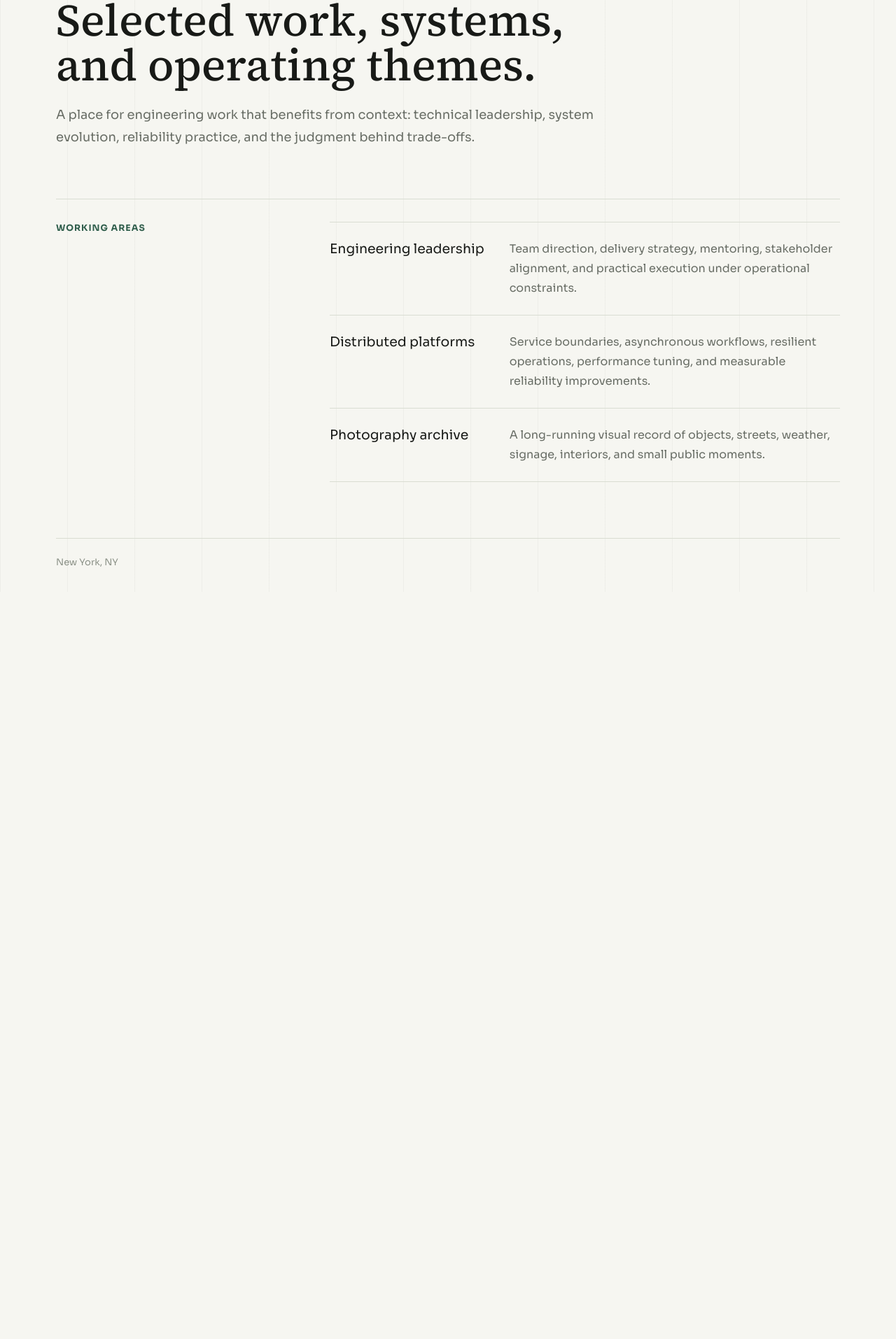
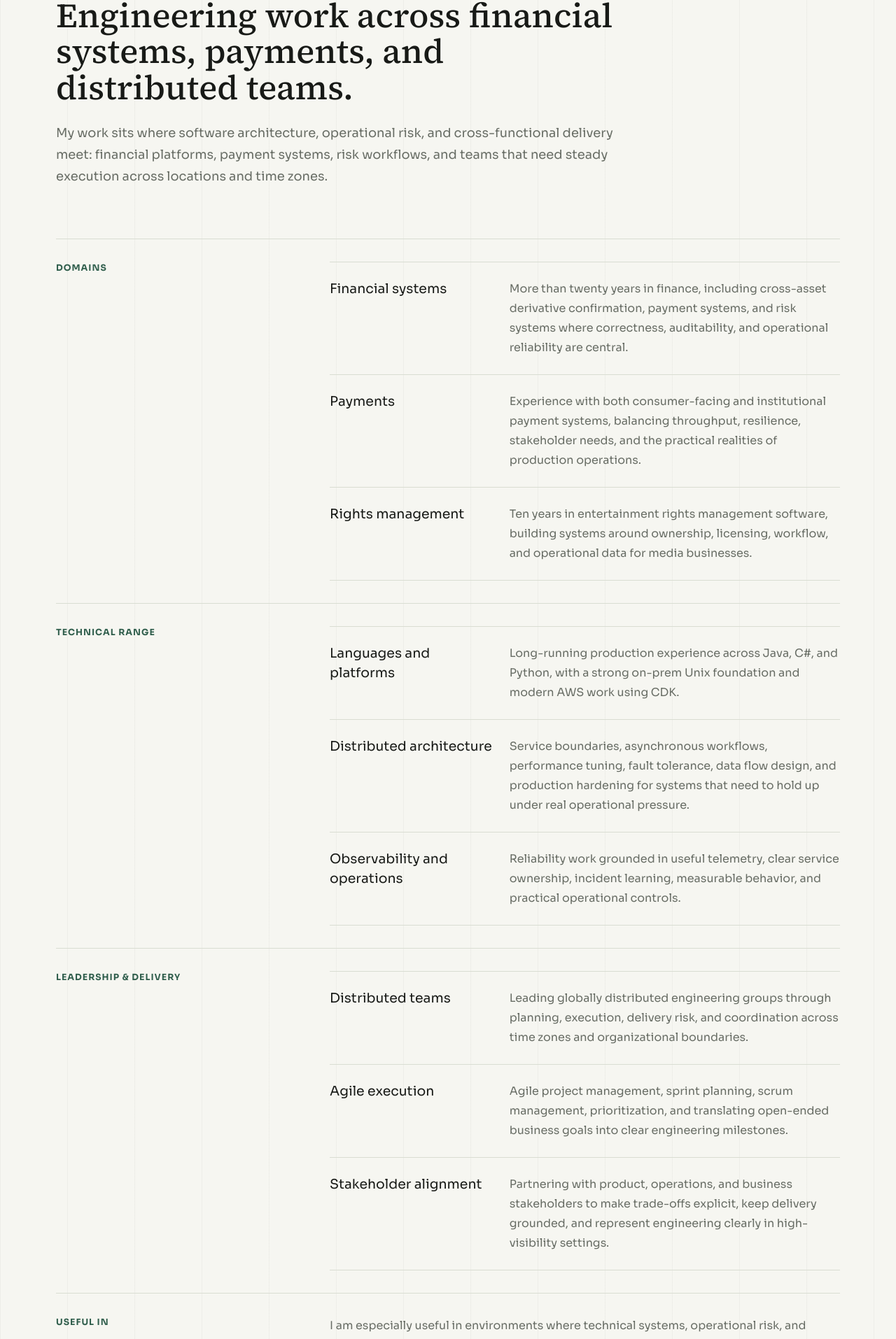
Before and after one commit to eric-hancock/vanity-site, a Next.js app: page /work in a window 1280 px wide. Shown: the part 167-2081 px from the top of the page at 70% size. Before the commit the page ends 1013 px from the top, so only its background shows below. Built offline with nearby package versions, Linux system fonts and the light colour scheme; no server answers.

Commit message:
update styling, add better copy

```diff
--- a/app/about/page.tsx
+++ b/app/about/page.tsx
@@ -12,23 +12,37 @@ export default function AboutPage() {
         <p className="home-kicker">About</p>
         <h1 id="about-heading">Software engineer based in New York, NY.</h1>
         <p>
-          I lead engineering teams building high-throughput distributed systems
-          for the financial sector, across both on-prem infrastructure and AWS.
+          I lead engineering teams building high-throughput systems for
+          financial services, across both on-prem Unix environments and AWS.
           Day to day, I balance technical strategy and execution: setting
           service direction, mentoring engineers, and driving delivery against
-          strict latency, uptime, and operational risk constraints.
+          strict correctness, latency, uptime, and operational risk constraints.
         </p>
       </div>
+
+      <section className="profile-section" aria-labelledby="career-heading">
+        <h2 id="career-heading">Career Arc</h2>
+        <div className="profile-copy">
+          <p>
+            My career started in entertainment rights management software, where
+            I spent a decade building systems around ownership, licensing, and
+            operational workflows. For more than twenty years since, I have
+            worked in finance, leading teams and building systems where
+            correctness, auditability, resilience, and clear delivery matter.
+          </p>
+        </div>
+      </section>
 
       <section className="profile-section" aria-labelledby="leadership-heading">
         <h2 id="leadership-heading">Leadership Practice</h2>
         <div className="profile-copy">
           <p>
             I partner with product, operations, and business stakeholders to
-            translate priorities into clear plans, trade-offs, and milestones.
-            I am most effective in roles where I can represent engineering in
-            high-visibility conversations while helping teams ship resilient
-            systems with measurable business impact.
+            translate priorities into clear plans, trade-offs, and milestones. I
+            have worked with globally distributed teams and am most effective in
+            roles where I can represent engineering in high-visibility
+            conversations while helping teams ship resilient systems with
+            measurable business impact.
           </p>
         </div>
       </section>
@@ -39,20 +53,21 @@ export default function AboutPage() {
           <article>
             <h3>Distributed systems</h3>
             <p>
-            I design and tune microservice ecosystems for throughput, fault
+              I design and tune distributed systems for throughput, fault
               tolerance, and maintainability. My focus includes service
-            boundaries, asynchronous workflows, resilience patterns, and
-            pragmatic SLO-driven operations that improve reliability at scale.
+              boundaries, asynchronous workflows, observability, resilience
+              patterns, and pragmatic operations that improve reliability at
+              scale.
             </p>
           </article>
 
           <article>
             <h3>Financial domain focus</h3>
             <p>
-            In financial systems, correctness and reliability are non-negotiable.
-            I emphasize clear contracts, verifiable data flows, and controlled
-            delivery practices that hold up in regulated, high-stakes
-            environments where auditability and predictability matter.
+              In financial systems, correctness and reliability are
+              non-negotiable. I have worked across derivative confirmation,
+              payments, and risk systems, emphasizing clear contracts,
+              verifiable data flows, and controlled delivery practices.
             </p>
           </article>
 
@@ -60,9 +75,9 @@ export default function AboutPage() {
             <h3>Outside engineering</h3>
             <p>
               I am deeply interested in literature, music, science, and
-            photography. Those interests reflect a broader generalist background
-            across arts, entertainment, and finance, and they shape how I
-            communicate across disciplines and adapt to context.
+              photography. Those interests reflect a broader generalist
+              background across arts, entertainment, and finance, and they shape
+              how I communicate across disciplines and adapt to context.
             </p>
           </article>
         </div>
--- a/app/globals.css
+++ b/app/globals.css
@@ -161,7 +161,7 @@ textarea:focus-visible {
 
 .home-intro {
   display: flex;
-  justify-content: flex-end;
+  justify-content: flex-start;
 }
 
 .home-intro h1 {
@@ -171,7 +171,7 @@ textarea:focus-visible {
   font-size: clamp(0.9rem, 1.2vw, 1rem);
   font-weight: 400;
   line-height: 1.5;
-  text-align: right;
+  text-align: left;
 }
 
 .home-kicker {
@@ -189,10 +189,16 @@ textarea:focus-visible {
 }
 
 .gallery-image-wrap {
+  --gallery-fit-height: calc(100dvh - 17rem);
+
   display: flex;
   align-items: center;
   justify-content: center;
-  min-height: min(58vw, 34rem);
+  width: min(100%, calc(var(--gallery-fit-height) * var(--image-ratio)));
+  min-height: 0;
+  max-height: var(--gallery-fit-height);
+  aspect-ratio: var(--image-ratio);
+  margin-inline: auto;
   border: 1px solid var(--line);
   background: #edece6;
   transition: opacity 280ms ease;
@@ -203,10 +209,11 @@ textarea:focus-visible {
 }
 
 .gallery-image {
-  width: auto;
-  height: auto;
+  width: 100%;
+  height: 100%;
   max-width: 100%;
-  max-height: calc(100dvh - 17rem);
+  max-height: 100%;
+  object-fit: contain;
   display: block;
 }
 
@@ -282,9 +289,9 @@ textarea:focus-visible {
 .page-hero h1 {
   margin: var(--space-2) 0 var(--space-4);
   font-family: var(--font-source-serif), serif;
-  font-size: clamp(2.15rem, 5vw, 4.8rem);
+  font-size: clamp(1.9rem, 3.8vw, 3.5rem);
   font-weight: 500;
-  line-height: 1;
+  line-height: 1.05;
 }
 
 .page-hero p:not(.home-kicker),
@@ -353,9 +360,9 @@ textarea:focus-visible {
 .page-stack h1 {
   margin: var(--space-2) 0 var(--space-3);
   font-family: var(--font-source-serif), serif;
-  font-size: clamp(2.15rem, 5vw, 4.5rem);
+  font-size: clamp(1.9rem, 3.8vw, 3.3rem);
   font-weight: 500;
-  line-height: 1;
+  line-height: 1.05;
 }
 
 .contact-form {
@@ -437,7 +444,7 @@ textarea:focus-visible {
   }
 
   .site-main {
-    margin: var(--space-5) auto;
+    margin: var(--space-4) auto;
   }
 
   .profile-section,
@@ -455,11 +462,9 @@ textarea:focus-visible {
   }
 
   .gallery-image-wrap {
-    min-height: 58vw;
-  }
+    --gallery-fit-height: calc(100dvh - 19.5rem);
 
-  .gallery-image {
-    max-height: calc(100dvh - 18rem);
+    min-height: 0;
   }
 }
 
--- a/app/layout.tsx
+++ b/app/layout.tsx
@@ -23,7 +23,7 @@ export const metadata: Metadata = {
     template: "%s | Eric Hancock",
   },
   description:
-    "Engineering leadership, distributed systems, and personal photography from Eric Hancock.",
+    "Building and leading reliable financial systems with distributed teams.",
   applicationName: "Eric Hancock",
   alternates: {
     canonical: "/",
@@ -33,14 +33,14 @@ export const metadata: Metadata = {
     siteName: "Eric Hancock",
     title: "Eric Hancock",
     description:
-      "Engineering leadership, distributed systems, and personal photography from Eric Hancock.",
+      "Building and leading reliable financial systems with distributed teams.",
     url: "/",
   },
   twitter: {
     card: "summary_large_image",
     title: "Eric Hancock",
     description:
-      "Engineering leadership, distributed systems, and personal photography from Eric Hancock.",
+      "Building and leading reliable financial systems with distributed teams.",
   },
   robots: {
     index: true,
--- a/app/page.tsx
+++ b/app/page.tsx
@@ -5,7 +5,7 @@ import { getRandomImage } from "@/lib/image-manifest";
 export const metadata: Metadata = {
   title: "Home",
   description:
-    "Eric Hancock: engineering leadership, distributed systems, and photography.",
+    "Eric Hancock builds and leads reliable financial systems with distributed teams.",
 };
 
 export default function Home() {
@@ -15,7 +15,7 @@ export default function Home() {
     <section className="home-minimal" aria-labelledby="home-heading">
       <div className="home-intro">
         <h1 id="home-heading">
-          Engineering leadership, distributed systems, photography.
+          Building and leading reliable financial systems with distributed teams.
         </h1>
       </div>
       <GalleryFrame initialImage={initialImage} />
--- a/app/work/page.tsx
+++ b/app/work/page.tsx
@@ -2,7 +2,8 @@ import type { Metadata } from "next";
 
 export const metadata: Metadata = {
   title: "Work",
-  description: "Selected engineering themes and portfolio notes.",
+  description:
+    "Engineering work across financial systems, payments, platforms, and distributed teams.",
 };
 
 export default function WorkPage() {
@@ -10,40 +11,124 @@ export default function WorkPage() {
     <section className="profile-page" aria-labelledby="work-heading">
       <div className="page-hero">
         <p className="home-kicker">Work</p>
-        <h1 id="work-heading">Selected work, systems, and operating themes.</h1>
+        <h1 id="work-heading">
+          Engineering work across financial systems, payments, and distributed
+          teams.
+        </h1>
         <p>
-          A place for engineering work that benefits from context: technical
-          leadership, system evolution, reliability practice, and the judgment
-          behind trade-offs.
+          My work sits where software architecture, operational risk, and
+          cross-functional delivery meet: financial platforms, payment systems,
+          risk workflows, and teams that need steady execution across locations
+          and time zones.
         </p>
       </div>
 
-      <section className="profile-section" aria-labelledby="work-shape-heading">
-        <h2 id="work-shape-heading">Working Areas</h2>
+      <section className="profile-section" aria-labelledby="domains-heading">
+        <h2 id="domains-heading">Domains</h2>
         <div className="focus-list">
           <article>
-            <h3>Engineering leadership</h3>
+            <h3>Financial systems</h3>
             <p>
-              Team direction, delivery strategy, mentoring, stakeholder
-              alignment, and practical execution under operational constraints.
+              More than twenty years in finance, including cross-asset
+              derivative confirmation, payment systems, and risk systems where
+              correctness, auditability, and operational reliability are central.
             </p>
           </article>
 
           <article>
-            <h3>Distributed platforms</h3>
+            <h3>Payments</h3>
             <p>
-              Service boundaries, asynchronous workflows, resilient operations,
-              performance tuning, and measurable reliability improvements.
+              Experience with both consumer-facing and institutional payment
+              systems, balancing throughput, resilience, stakeholder needs, and
+              the practical realities of production operations.
             </p>
           </article>
 
           <article>
-            <h3>Photography archive</h3>
+            <h3>Rights management</h3>
             <p>
-              A long-running visual record of objects, streets, weather,
-              signage, interiors, and small public moments.
+              Ten years in entertainment rights management software, building
+              systems around ownership, licensing, workflow, and operational
+              data for media businesses.
             </p>
           </article>
+        </div>
+      </section>
+
+      <section className="profile-section" aria-labelledby="technical-heading">
+        <h2 id="technical-heading">Technical Range</h2>
+        <div className="focus-list">
+          <article>
+            <h3>Languages and platforms</h3>
+            <p>
+              Long-running production experience across Java, C#, and Python,
+              with a strong on-prem Unix foundation and modern AWS work using
+              CDK.
+            </p>
+          </article>
+
+          <article>
+            <h3>Distributed architecture</h3>
+            <p>
+              Service boundaries, asynchronous workflows, performance tuning,
+              fault tolerance, data flow design, and production hardening for
+              systems that need to hold up under real operational pressure.
+            </p>
+          </article>
+
+          <article>
+            <h3>Observability and operations</h3>
+            <p>
+              Reliability work grounded in useful telemetry, clear service
+              ownership, incident learning, measurable behavior, and practical
+              operational controls.
+            </p>
+          </article>
+        </div>
+      </section>
+
+      <section className="profile-section" aria-labelledby="delivery-heading">
+        <h2 id="delivery-heading">Leadership & Delivery</h2>
+        <div className="focus-list">
+          <article>
+            <h3>Distributed teams</h3>
+            <p>
+              Leading globally distributed engineering groups through planning,
+              execution, delivery risk, and coordination across time zones and
+              organizational boundaries.
+            </p>
+          </article>
+
+          <article>
+            <h3>Agile execution</h3>
+            <p>
+              Agile project management, sprint planning, scrum management,
+              prioritization, and translating open-ended business goals into
+              clear engineering milestones.
+            </p>
+          </article>
+
+          <article>
+            <h3>Stakeholder alignment</h3>
+            <p>
+              Partnering with product, operations, and business stakeholders to
+              make trade-offs explicit, keep delivery grounded, and represent
+              engineering clearly in high-visibility settings.
+            </p>
+          </article>
+        </div>
+      </section>
+
+      <section className="profile-section" aria-labelledby="useful-heading">
+        <h2 id="useful-heading">Useful In</h2>
+        <div className="profile-copy">
+          <p>
+            I am especially useful in environments where technical systems,
+            operational risk, and cross-functional delivery all matter at once:
+            financial platforms, payment systems, regulated workflows,
+            reliability programs, and teams that need clear execution across
+            multiple locations.
+          </p>
         </div>
       </section>
     </section>
```
Also changed, not shown: components/GalleryFrame.tsx (+18 -2 lines). Lines whose indentation alone changed are shown as unchanged.
